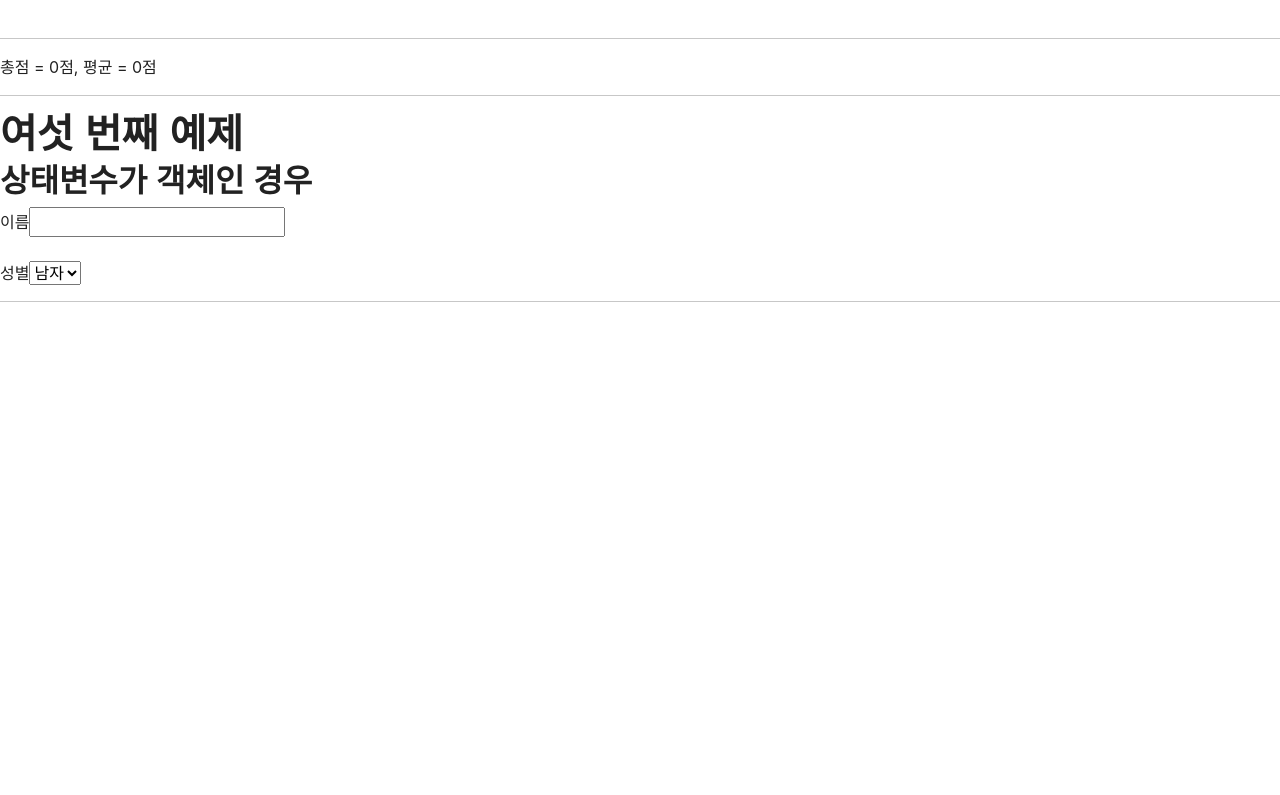
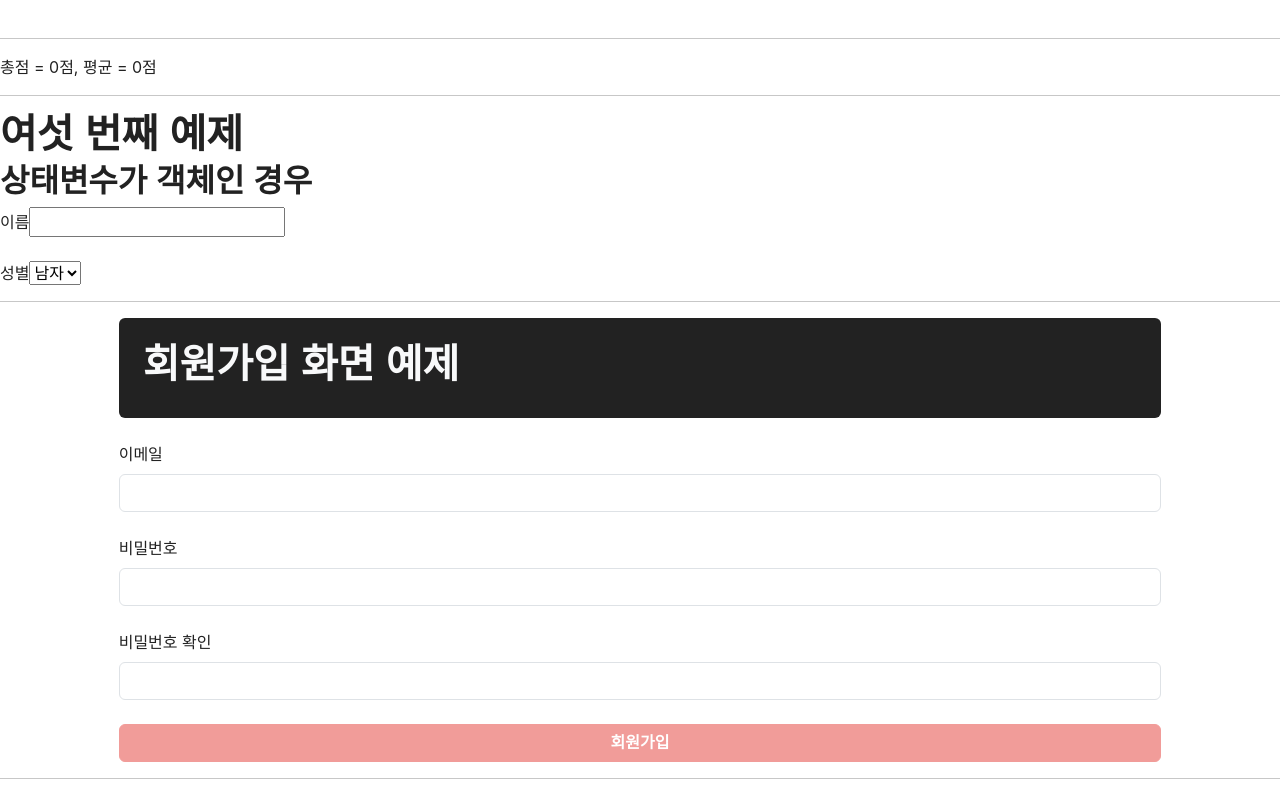
Before and after one commit to wijaemin/react-practice, a React (Create React App) app in the folder demo03/: page / in a window 1280 px wide. Shown: the part 1302-2097 px from the top of the page. Before the commit the page ends 1620 px from the top, so only its background shows below. Built offline with nearby package versions, Linux system fonts and the light colour scheme; a web font is replaced by a local one.

Commit message:
회원가입

```diff
--- a/demo03/src/App.js
+++ b/demo03/src/App.js
@@ -4,6 +4,7 @@ import Exam03 from "./components/Exam03";
 import Exam04 from "./components/Exam04";
 import Exam05 from "./components/Exam05";
 import Exam06 from "./components/Exam06";
+import Exam07 from "./components/Exam07";
 function App() {
   return (
     <>
@@ -21,6 +22,8 @@ function App() {
       <hr/>
       <Exam06/>
       <hr/>
+      <Exam07/>
+      <hr/>
     </>
 
   );
--- /dev/null
+++ b/demo03/src/components/Exam07.js
@@ -0,0 +1,130 @@
+import { useEffect, useState } from "react";
+
+const Exam07 = ()=>{
+
+    //객체로 상태 변수를 정의
+    const[member, setMember] = useState({//입력 데이터
+        email:"",
+        password:"",
+        checkPw:""
+    });
+
+    const[result, setResult] = useState({//검사결과
+        email:null,
+        password:null,
+        checkPw:null
+    });
+
+
+    //입력 데이터가 변하면 검사결과가 자동으로 계산되도록 처리
+    const checkMember=()=>{
+        // console.log("하이");
+        //email 검사
+        const emailRegex =/^[0-9a-zA-Z]([-_.]?[0-9a-zA-Z])*@[0-9a-zA-Z]([-_.]?[0-9a-zA-Z])*.[a-zA-Z]{2,3}$/i;//이메일 정규식
+        const emailMatch = member.email.length === 0 ? null : emailRegex.test(member.email);
+
+        //password 검사
+        const passwordRegex=/^(?=.*[A-Z])(?=.*[a-z])(?=.*[0-9])(?=.*[!@#$])[A-Za-z0-9!@#$]{8,16}$/;
+        const passwordMatch = member.password.length === 0 ? null :passwordRegex.test(member.password);
+        //checkPw 검사
+        const checkPwMatch =  member.checkPw.length === 0 ? null :
+                                member.password.length > 0 &&
+                                member.password === member.checkPw;
+
+        setResult({
+            email:emailMatch,
+            password:passwordMatch,
+            checkPw:checkPwMatch
+        });
+    }
+
+    // useEffect(checkMember,[member]);
+
+    //객체의 상태를 한 번에 변경하는 함수를 구현
+
+    const changeMember = (e)=>{
+        setMember({
+            ...member,
+            [e.target.name] : e.target.value
+        });
+    };
+
+    return(
+        <>
+            <div className="container-fluid">
+                <div className="row">
+                    <div className="col-md-10 offset-md-1">
+
+                        {/* 점보트론 */}
+                        <div className="p-4 text-light bg-dark rounded">
+                            <h1>회원가입 화면 예제</h1>
+                        </div>
+
+                        <form autoComplete="off">
+                            <div className="row mt-4">
+                                <div className="col">
+                                    <label className="form-label">이메일</label>
+                                    <input type="text" name="email"
+                                            className={
+                                                `form-control
+                                                ${result.email ===true ? 'is-valid' : ''}
+                                                ${result.email ===false ? 'is-invalid' : ''}
+                                                `
+                                            }
+                                            value={member.email} onChange={changeMember}
+                                            onBlur={checkMember}/>
+                                    <div className="valid-feedback">올바른 형식의 이메일입니다</div>
+                                    <div className="invalid-feedback">사용할 수 없는 이메일입니다</div>
+                                </div>
+                            </div>
+                            <div className="row mt-4">
+                                <div className="col">
+                                    <label className="form-label">비밀번호</label>
+                                    <input type="password" name="password" className={
+                                            `
+                                            form-control
+                                            ${result.password ===true ? 'is-valid' : ''}
+                                            ${result.password ===false ? 'is-invalid' : ''}
+                                            `
+                                    }
+                                            value={member.password} onChange={changeMember}
+                                            onBlur={checkMember}/>
+                                    <div className="valid-feedback">올바른 형식의 비밀번호입니다</div>
+                                    <div className="invalid-feedback">올바르지 않은 비밀번호 형식입니다</div>
+                                </div>
+                            </div>
+                            <div className="row mt-4">
+                                <div className="col">
+                                    <label className="form-label">비밀번호 확인</label>
+                                    <input type="password" name="checkPw" className={
+                                        `
+                                        form-control
+                                        ${result.checkPw ===true ? 'is-valid' : ''}
+                                        ${result.checkPw ===false ? 'is-invalid' : ''}
+                                        `
+                                    }
+                                            value={member.checkPw} onChange={changeMember}
+                                            onBlur={checkMember}/>
+                                    <div className="valid-feedback">비밀번호가 일치합니다</div>
+                                    <div className="invalid-feedback">비밀번호가 일치하지 않습니다</div>
+                                </div>
+                            </div>
+                        </form>
+
+                        <div className="row mt-4">
+                            <div className="col">
+                                <button type="button" className="btn btn-primary w-100"
+                                        disabled={!(result.email===true && result.password===true && result.checkPw===true)}>회원가입</button>
+                            </div>
+                        </div>
+
+
+
+                    </div>
+                </div>
+            </div>
+        </>
+    );
+};
+
+export default Exam07;
```
